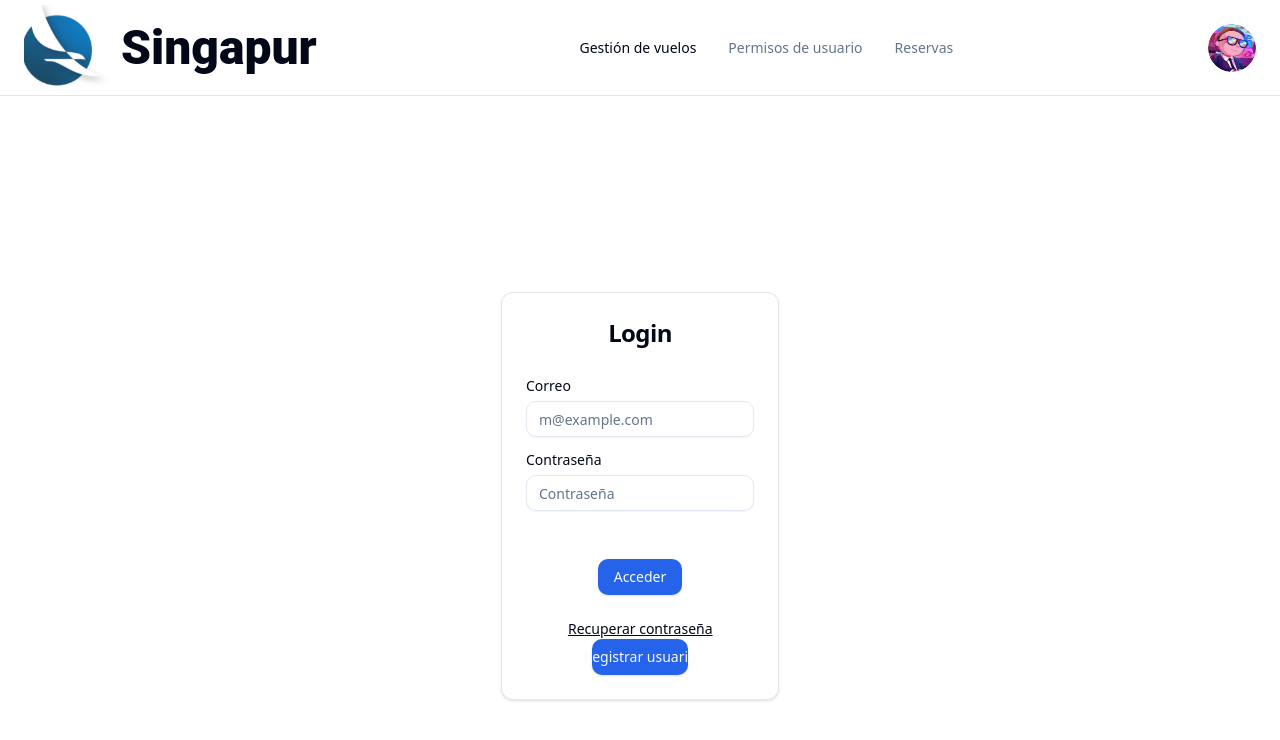
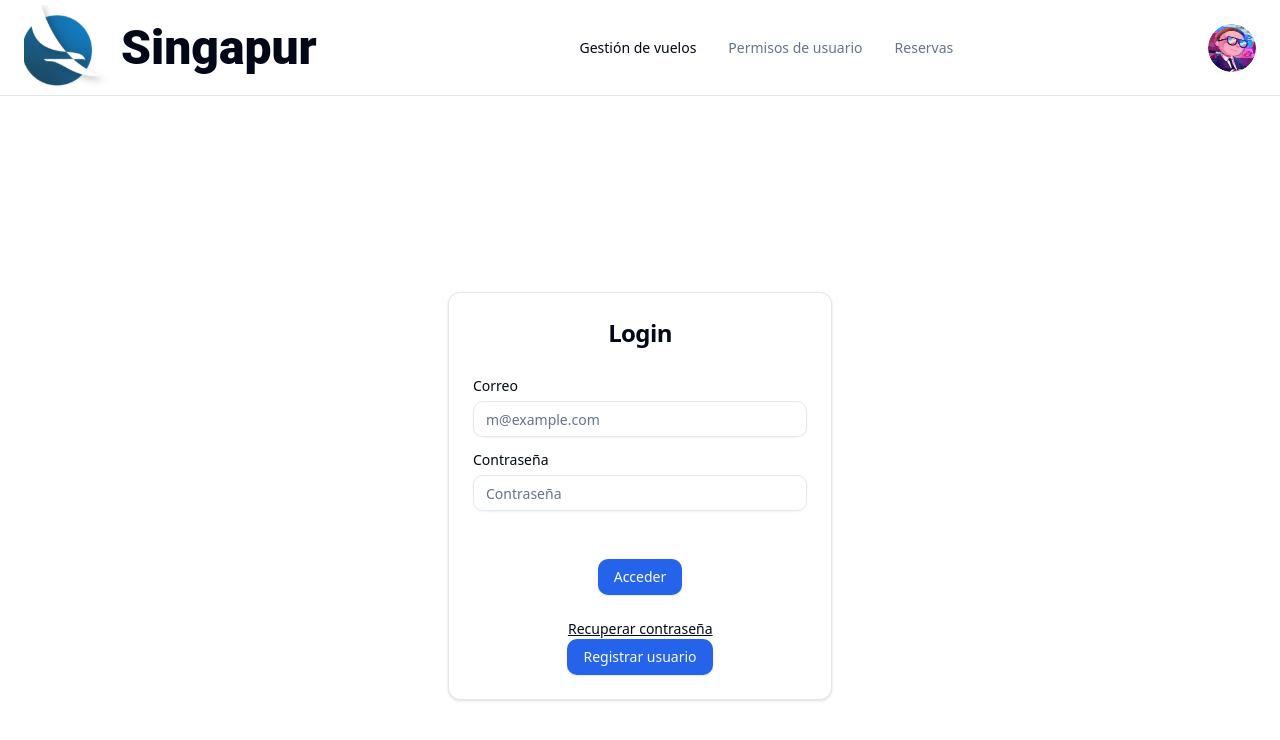
Before and after one commit to repositorios-fabrica-escuela/code-factory-virtual-front, a Next.js app: page /authentication/login/login in a window 1280 px wide. Shown: the top 740 px of the page. Built offline with nearby package versions, Linux system fonts and the light colour scheme.

Commit message:
fix  positions

```diff
--- a/src/components/atoms/FormRegister.tsx
+++ b/src/components/atoms/FormRegister.tsx
@@ -11,6 +11,7 @@ interface FormInputProps {
   error?: string | null;
   onKeyPress?: (e: React.KeyboardEvent<HTMLInputElement>) => void;
   inputMode?: "numeric" | "text" | "tel" | "email";
+  errorContainerClass?: string;
 }
 
 export const FormRegister = ({
@@ -23,6 +24,7 @@ export const FormRegister = ({
   error,
   onKeyPress,
   inputMode,
+  errorContainerClass = "h-4"
 }: FormInputProps) => (
   <div className="grid gap-2">
     <Label htmlFor={id}>{label}</Label>
@@ -36,7 +38,7 @@ export const FormRegister = ({
       inputMode={inputMode}
       className={error ? "border-red-500" : ""}
     />
-    <div className="h-4">
+    <div className={errorContainerClass}>
       {error && (
         <p className="text-red-500 text-xs mt-1">{error}</p>
       )}
--- a/src/components/molecules/LoginActions.tsx
+++ b/src/components/molecules/LoginActions.tsx
@@ -2,11 +2,11 @@ import { Button } from "@/components/ui/button";
 import { ActionLink } from "@/components/atoms/ActionLink";
 
 export const LoginActions = () => (
-    <div className="flex flex-col items-center">
+    <div className="flex flex-col items-center" >
         <ActionLink href="#" className="ml-auto inline-block underline">
             Recuperar contraseña
         </ActionLink>
-        <Button type="submit" className="w-2/3">
+        <Button type="submit" className="flex-1">
             <ActionLink
                 href="/authentication/register/register"
                 className="text-sm"
--- a/src/components/organisms/LoginFormContent.tsx
+++ b/src/components/organisms/LoginFormContent.tsx
@@ -28,7 +28,7 @@ export const LoginFormContent = ({
     onInputChange,
     onSubmit
 }: LoginFormContentProps) => (
-    <Card className="mx-auto max-w-sm">
+    <Card className="flex-1 mx-auto max-w-sm">
         <form onSubmit={onSubmit}>
             <CardHeader className="items-center">
                 <CardTitle className="text-2xl">Login</CardTitle>
--- a/src/components/organisms/RegisterFormContent.tsx
+++ b/src/components/organisms/RegisterFormContent.tsx
@@ -77,6 +77,7 @@ export const RegisterFormContent = ({
             value={formValues.password}
             onChange={onInputChange}
             error={errors.password}
+            errorContainerClass="h-16"
           />
 
           <FormCheckbox
```
